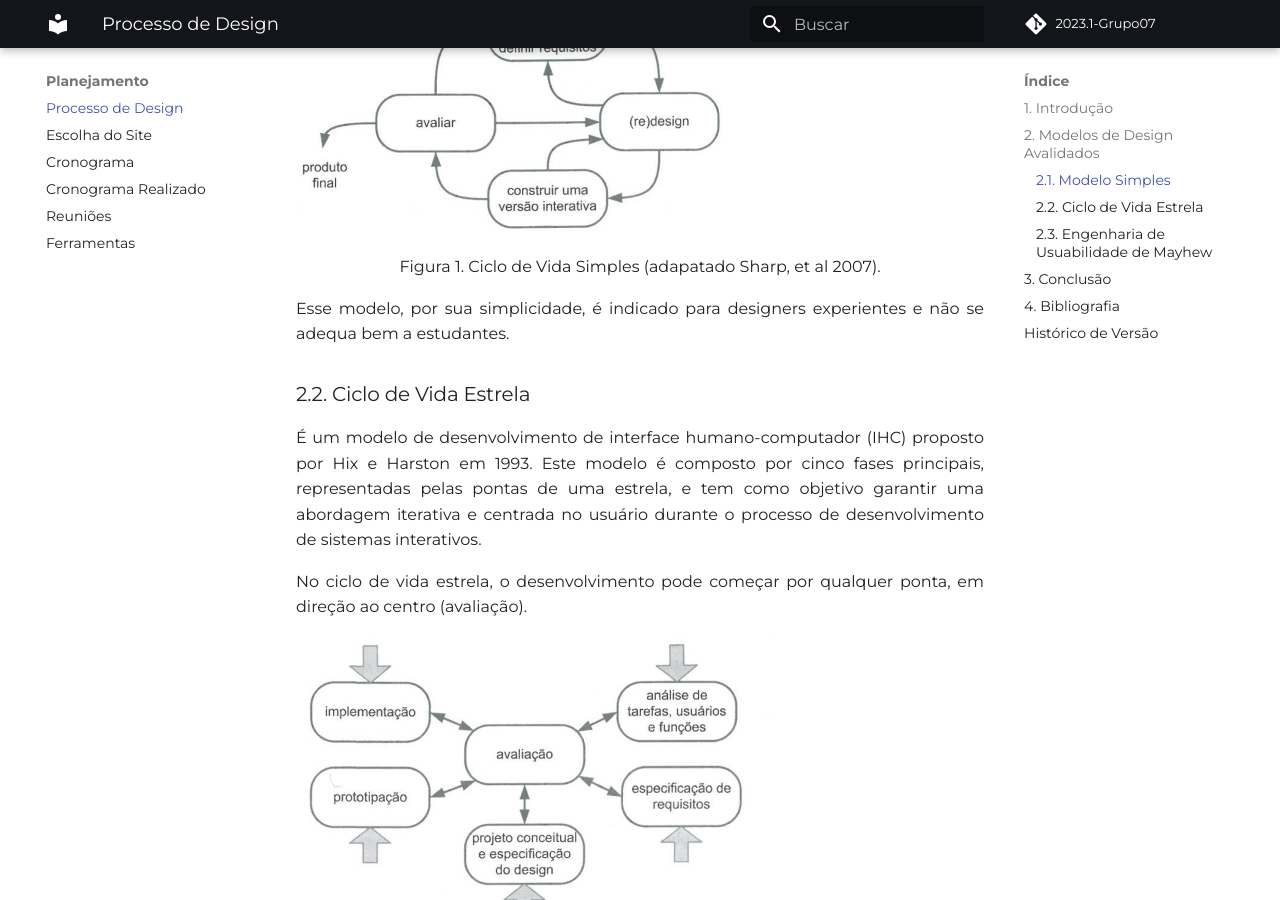
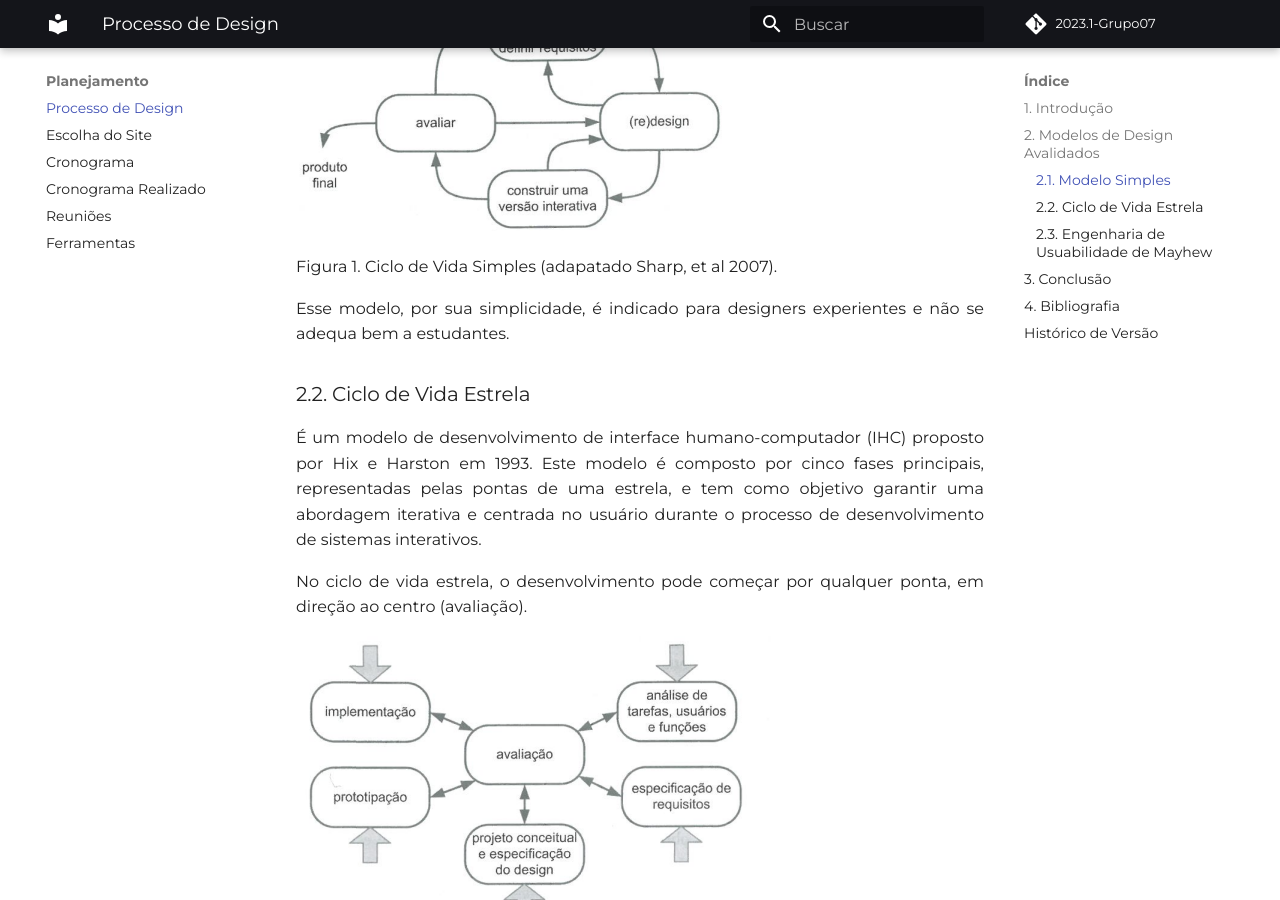
Before and after one commit to Interacao-Humano-Computador/2023.1-Agiel, an MkDocs documentation site: the page built from docs/planejamento/processo_design.md, in a window 1280 px wide and 900 px high, scrolled down 750 px. Built offline with MkDocs 1.6.1 and Material for MkDocs 9.7.7, drawn with Linux system fonts in a browser that asks for light colours; some web fonts are replaced; comment, search, counter and statistics services are not loaded.

Commit message:
docs: atualiza site processos escolhidos

```diff
--- a/docs/planejamento/processo_design.md
+++ b/docs/planejamento/processo_design.md
@@ -18,7 +18,7 @@
 
 ![Modelo](../imagens/ciclo_simples.png)
 
-<p style="font-size: 0.8rem" align="center">Figura 1. Ciclo de Vida Simples (adapatado Sharp, et al 2007).</p>
+<p style="font-size: 0.8rem">Figura 1. Ciclo de Vida Simples (adapatado Sharp, et al 2007).</p>
 
 <p align="justify">
 Esse modelo, por sua simplicidade, é indicado para designers experientes e não se adequa bem a estudantes.
@@ -34,7 +34,7 @@
 
 ![Modelo](../imagens/ciclo_estrela.png)
 
-<p style="font-size: 0.8rem" align="center">Figura 2. Ciclo de Vida Estrela.</p>
+<p style="font-size: 0.8rem">Figura 2. Ciclo de Vida Estrela.</p>
 
 
 ### 2.3. Engenharia de Usuabilidade de Mayhew
@@ -45,7 +45,7 @@
 
 ![Modelo](../imagens/ciclo_mayhew.png)
 
-<p style="font-size: 0.8rem" align="center">Figura 3. Ciclo de Vida Mayhew (Adpatado Mayhew, 1999).</p>
+<p style="font-size: 0.8rem">Figura 3. Ciclo de Vida Mayhew (Adpatado Mayhew, 1999).</p>
 
 
 <p align="justify">
```
